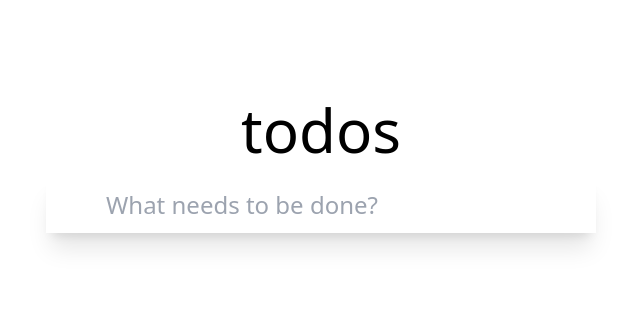
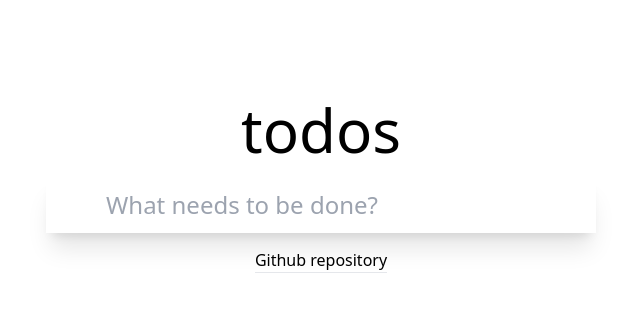
Before and after one commit to KeKeZMen/kekez-todo-mvc, a React app: page / in a window 1280 px wide. Shown: the top 312 px of the page, without its empty margins (319-959 px from the left). Built offline with nearby package versions, Linux system fonts and the light colour scheme.

Commit message:
fix(TodoRow): Исправлена смена title при потери фокуса

```diff
--- a/src/app/index.tsx
+++ b/src/app/index.tsx
@@ -2,11 +2,17 @@ import TodoBlock from "@/widgets/todo-block";
 
 export default function App() {
   return (
-    <div className="h-dvh flex justify-center mt-[100px]">
+    <div className="h-dvh flex mt-[100px] items-center flex-col">
       <div className="flex flex-col gap-4 items-center">
         <h1 className="text-6xl">todos</h1>
         <TodoBlock />
       </div>
+      <a
+        href="https://github.com/KeKeZMen/kekez-todo-mvc"
+        className="border-b mt-[15px] transition-all hover:border-black"
+      >
+        Github repository
+      </a>
     </div>
   );
 }
--- a/src/entities/todo/ui/todo-row/hooks/use-handle-todo.ts
+++ b/src/entities/todo/ui/todo-row/hooks/use-handle-todo.ts
@@ -37,5 +37,6 @@ export default function useHandleTodo(todo: Todo) {
     onDeleteClick,
     onEnterTodoTitle,
     setIsEditing,
+    setTodoTitle,
   };
 }
--- a/src/entities/todo/ui/todo-row/index.tsx
+++ b/src/entities/todo/ui/todo-row/index.tsx
@@ -14,19 +14,21 @@ export default function TodoRow({ todo }: Props) {
 
   const {
     isEditing,
+    todoTitle,
     onChangeTodoTitle,
     onDeleteClick,
     onEditClick,
     onEditDoubleClick,
     onEnterTodoTitle,
-    todoTitle,
     setIsEditing,
+    setTodoTitle,
   } = useHandleTodo(todo);
 
   useEffect(() => {
     const handleWindowClick = (e: MouseEvent) => {
       if (e.target instanceof Node && !rootRef.current?.contains(e.target)) {
         setIsEditing(false);
+        setTodoTitle(todo.title);
       }
     };
 
```
